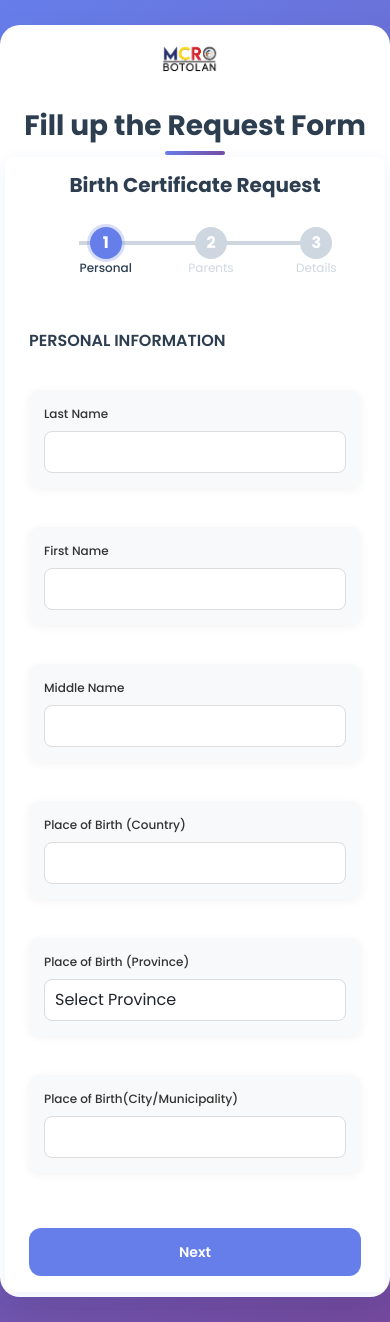
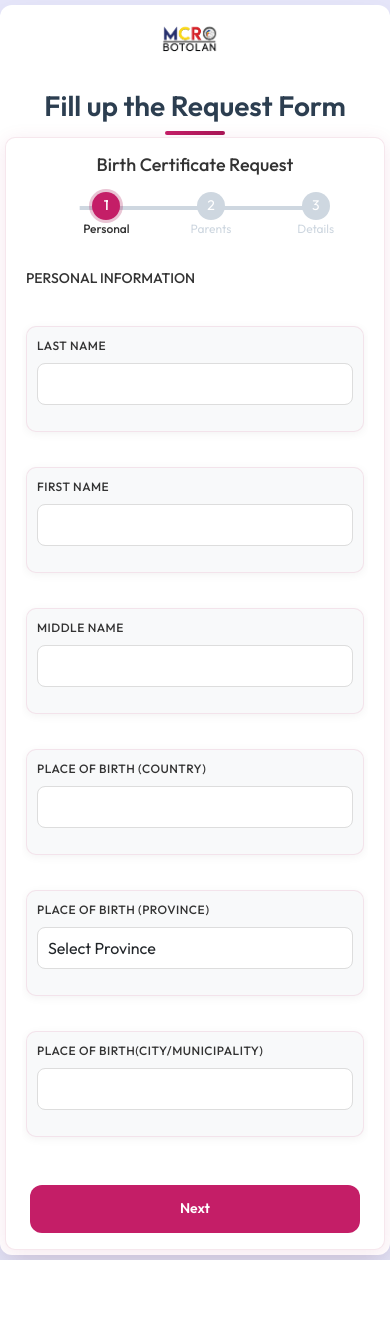
Before and after one commit to SilentPing/lcrobot, a PHP site: page /civreg/birth_form.php in a window 390 px wide. After the commit the page ends 1260 px from the top, so only its background shows below. Run offline with PHP 8.4, Linux system fonts and the light colour scheme; a user stored in the database is signed in; data comes from the database, SQL or seed files in the repository; some libraries are stand-ins or nearby versions.

Commit message:
modify css

```diff
--- a/birth.css
+++ b/birth.css
@@ -1,32 +1,114 @@
-/* ===== Google Font Import - Poppins ===== */
-@import url('https://fonts.googleapis.com/css2?family=Poppins:wght@200;300;400;500;600;700&display=swap');
-
-/* ===== Multi-Step Form Variables ===== */
-:root {
-  --main-color: #667eea;
-  --dark-color: #5a6fd8;
-  --step-color: #ced7e0;
-  --step-size: 32px;
-  --steps: 3;
-  --progress-width: calc((var(--steps) - 1) / var(--steps) * 100%);
-}
+@import url("https://fonts.googleapis.com/css2?family=Outfit:wght@400;500;600&display=swap");
 
 * {
-  font-family: 'Poppins', sans-serif;
+  font-family: "Outfit", sans-serif;
   padding: 0;
   margin: 0;
   box-sizing: border-box;
 }
 
+:root {
+  --main-color: #c41e67;
+  --dark-color: #a71555;
+  --step-color: #ced7e0;
+  --step-size: 32px;
+  --steps: 4;
+  --progress-width: calc((var(--steps) - 1) / var(--steps) * 100%);
+}
+
 body {
   min-height: 100vh;
-  background: linear-gradient(135deg, #667eea 0%, #764ba2 100%);
-  padding: 20px 0;
-  color: #333;
   display: flex;
   flex-direction: column;
   align-items: center;
+  background-color: lavender;
+  color: #333;
 }
+
+h1 {
+  text-align: center;
+  margin-bottom: 16px;
+}
+
+h3 {
+  margin-bottom: 16px;
+  text-transform: uppercase;
+  font-size: clamp(1rem, 2vw + 1rem, 1.25rem);
+}
+
+label {
+  display: inline-block;
+  margin-bottom: 4px;
+}
+
+input,
+select,
+textarea {
+  outline-color: var(--main-color);
+  border: 2px solid #e1e8ed;
+  padding: 12px 15px;
+  border-radius: 8px;
+  width: 100%;
+  font-size: 14px;
+  text-align: start;
+  transition: all 0.3s ease;
+  background-color: #fff;
+}
+
+input:focus,
+select:focus,
+textarea:focus {
+  border-color: var(--main-color);
+  box-shadow: 0 0 0 3px rgba(196, 30, 103, 0.1);
+  transform: translateY(-1px);
+}
+
+input[type="tel"] {
+  direction: inherit;
+}
+
+textarea {
+  resize: none;
+}
+
+button {
+  cursor: pointer;
+  border: none;
+  border-radius: 16px;
+  padding: 8px 16px;
+  background-color: var(--main-color);
+  color: #fff;
+  font-size: 0.875rem;
+  transition: 0.3s;
+}
+
+button:active,
+button:hover {
+  background-color: var(--dark-color);
+}
+
+button:disabled {
+  opacity: 0.8;
+}
+
+button:focus {
+  outline-color: #333;
+}
+
+button[type="submit"] {
+  background-color: #333;
+}
+
+button[type="submit"]:hover,
+button[type="submit"]:active {
+  background-color: #444;
+}
+
+form {
+  margin-block: auto;
+}
+
+/* form styles */
 
 .container {
   position: relative;
@@ -61,7 +143,7 @@ body {
   height: 4px;
   width: 60px;
   border-radius: 10px;
-  background: linear-gradient(135deg, #667eea 0%, #764ba2 100%);
+  background: linear-gradient(135deg, #c41e67 0%, #a71555 100%);
   transform: translateX(-50%);
 }
 
@@ -71,102 +153,17 @@ body {
   margin-right: 10px;
 }
 
-/* ===== Multi-Step Form Styles ===== */
 .form-wizard {
   background-color: #fff;
-  padding: 1.5rem;
-  border-radius: 8px;
+  padding: 2rem;
+  border-radius: 15px;
   width: 100%;
-  box-shadow: 0 4px 16px rgba(102, 126, 234, 0.1);
+  box-shadow: 0 4px 20px rgba(167, 21, 84, 0.1);
+  border: 1px solid rgba(167, 21, 84, 0.1);
 }
 
-h1 {
-  text-align: center;
-  margin-bottom: 16px;
-  color: #2c3e50;
-  font-size: 24px;
-  font-weight: 700;
-}
-
-h3 {
-  margin-bottom: 16px;
-  text-transform: uppercase;
-  font-size: clamp(1rem, 2vw + 1rem, 1.25rem);
-  color: #2c3e50;
-  font-weight: 600;
-}
-
-label {
-  display: inline-block;
-  margin-bottom: 4px;
-  font-weight: 500;
-  color: #2c3e50;
-}
-
-input, select, textarea {
-  outline-color: var(--main-color);
-  border: 2px solid #e1e8ed;
-  padding: 12px 15px;
-  border-radius: 8px;
-  width: 100%;
-  font-size: 14px;
-  text-align: start;
-  transition: all 0.3s ease;
-  background-color: #fff;
-}
-
-input:focus, select:focus, textarea:focus {
-  border-color: var(--main-color);
-  box-shadow: 0 0 0 3px rgba(102, 126, 234, 0.1);
-  transform: translateY(-1px);
-}
-
-input[type="tel"] {
-  direction: inherit;
-}
-
-textarea {
-  resize: none;
-}
-
-button {
-  cursor: pointer;
-  border: none;
-  border-radius: 12px;
-  padding: 12px 20px;
-  background-color: var(--main-color);
-  color: #fff;
-  font-size: 14px;
-  font-weight: 600;
-  transition: all 0.3s ease;
-}
-
-button:active, button:hover {
-  background-color: var(--dark-color);
-  transform: translateY(-2px);
-}
-
-button:disabled {
-  opacity: 0.8;
-}
-
-button:focus {
-  outline-color: #333;
-}
-
-button[type="submit"] {
-  background-color: #27ae60;
-}
-
-button[type="submit"]:hover,
-button[type="submit"]:active {
-  background-color: #2ecc71;
-}
-
-/* ===== Progress Container ===== */
 .progress-container {
   position: relative;
-  margin: 30px 0;
 }
 
 .progress-container::before {
@@ -192,6 +189,11 @@ button[type="submit"]:active {
   transform: scaleX(0);
   transform-origin: left;
   transition: 0.3s;
+}
+
+/* if page is rtl adjust the transform origin */
+html[dir="rtl"] .progress-container .progress {
+  transform-origin: right;
 }
 
 .progress-container ol {
@@ -228,7 +230,6 @@ button[type="submit"]:active {
   color: #fff;
   transition: 0.3s linear 0.3s;
   font-size: 1rem;
-  font-weight: 700;
 }
 
 @media (min-width: 480px) {
@@ -239,7 +240,7 @@ button[type="submit"]:active {
 }
 
 .progress-container li:where(.done, .current) {
-  color: #2c3e50;
+  color: #333;
   font-weight: 500;
 }
 
@@ -249,14 +250,12 @@ button[type="submit"]:active {
 
 .progress-container li.current::before {
   background-color: var(--main-color);
-  box-shadow: 0 0 0 3px rgba(102, 126, 234, 0.25);
+  box-shadow: 0 0 0 3px rgba(167, 21, 84, 0.25);
 }
 
-/* ===== Steps Container ===== */
 .steps-container {
   display: flex;
   overflow: hidden;
-  min-height: 400px;
 }
 
 .step {
@@ -269,11 +268,7 @@ button[type="submit"]:active {
   gap: 16px;
 }
 
-.step.current {
-  opacity: 1;
-}
-
-/* ===== Form Fields ===== */
+/* Form Fields Styling */
 .fields {
   display: flex;
   align-items: center;
@@ -292,14 +287,28 @@ button[type="submit"]:active {
   border-radius: 10px;
   box-shadow: 0 2px 10px rgba(0,0,0,0.05);
   transition: all 0.3s ease;
+  border: 1px solid rgba(196, 30, 103, 0.1);
 }
 
 .input-field:hover {
   box-shadow: 0 4px 20px rgba(0,0,0,0.1);
   transform: translateY(-2px);
+  border-color: rgba(196, 30, 103, 0.2);
 }
 
-/* ===== Controls ===== */
+.input-field label {
+  font-weight: 600;
+  color: #2c3e50;
+  margin-bottom: 8px;
+  text-transform: uppercase;
+  letter-spacing: 0.5px;
+  font-size: 13px;
+}
+
+.step.current {
+  opacity: 1;
+}
+
 .controls {
   display: flex;
   align-items: center;
@@ -311,25 +320,20 @@ button[type="submit"]:active {
 
 .controls button {
   flex: 1;
-  min-height: 48px;
 }
 
-/* ===== Completed State ===== */
 .completed {
   text-align: center;
-  padding: 40px 20px;
 }
 
 .completed h3 {
   margin-bottom: 8px;
-  color: #27ae60;
 }
 
 .completed svg {
   width: 100px;
   height: 100px;
-  stroke: #27ae60;
-  margin-bottom: 20px;
+  stroke: yellowgreen;
 }
 
 .completed:not([hidden]) ~ * {
@@ -341,19 +345,23 @@ button[type="submit"]:active {
   .container {
     padding: 20px;
     margin: 10px;
+    border-radius: 15px;
   }
 
   .form-wizard {
-    padding: 1rem;
+    padding: 1.5rem;
+    border-radius: 12px;
   }
 
   .fields {
     flex-direction: column;
+    gap: 12px;
   }
 
   .input-field {
     width: 100%;
     margin: 8px 0;
+    padding: 12px;
   }
 
   .controls {
@@ -363,23 +371,15 @@ button[type="submit"]:active {
 
   .controls button {
     width: 100%;
+    min-height: 48px;
   }
 
   .progress-container li {
     font-size: 0.875rem;
   }
 
-  .step-number {
-    width: 28px;
-    height: 28px;
-    font-size: 0.875rem;
-  }
-}
-
-@media (max-width: 480px) {
-  .container {
-    padding: 15px;
-    margin: 5px;
+  .step {
+    padding: 16px 4px;
   }
 
   h1 {
@@ -389,8 +389,110 @@ button[type="submit"]:active {
   h3 {
     font-size: 16px;
   }
+}
+
+@media (max-width: 480px) {
+  .container {
+    padding: 15px;
+    margin: 5px;
+    border-radius: 12px;
+  }
+
+  .form-wizard {
+    padding: 1rem;
+    border-radius: 10px;
+  }
+
+  .input-field {
+    padding: 10px;
+  }
 
   .progress-container li {
     font-size: 0.75rem;
   }
+
+  .progress-container li::before {
+    width: 28px;
+    height: 28px;
+    font-size: 0.875rem;
+  }
+
+  h1 {
+    font-size: 18px;
+  }
+
+  h3 {
+    font-size: 14px;
+  }
 }
+
+/* ===== Form Control Styling ===== */
+.form-control {
+  margin-bottom: 16px;
+}
+
+.form-control label {
+  display: block;
+  margin-bottom: 8px;
+  font-weight: 600;
+  color: #2c3e50;
+  font-size: 14px;
+}
+
+/* ===== Button Enhancements ===== */
+button {
+  cursor: pointer;
+  border: none;
+  border-radius: 12px;
+  padding: 12px 20px;
+  background-color: var(--main-color);
+  color: #fff;
+  font-size: 14px;
+  font-weight: 600;
+  transition: all 0.3s ease;
+  position: relative;
+  overflow: hidden;
+}
+
+button::before {
+  content: '';
+  position: absolute;
+  top: 0;
+  left: -100%;
+  width: 100%;
+  height: 100%;
+  background: linear-gradient(90deg, transparent, rgba(255,255,255,0.2), transparent);
+  transition: left 0.5s;
+}
+
+button:hover::before {
+  left: 100%;
+}
+
+button:active,
+button:hover {
+  background-color: var(--dark-color);
+  transform: translateY(-2px);
+  box-shadow: 0 4px 15px rgba(196, 30, 103, 0.4);
+}
+
+button:disabled {
+  opacity: 0.8;
+  cursor: not-allowed;
+  transform: none;
+}
+
+button:focus {
+  outline: 2px solid var(--main-color);
+  outline-offset: 2px;
+}
+
+button[type="submit"] {
+  background-color: #27ae60;
+}
+
+button[type="submit"]:hover,
+button[type="submit"]:active {
+  background-color: #2ecc71;
+  box-shadow: 0 4px 15px rgba(39, 174, 96, 0.4);
+}
```
